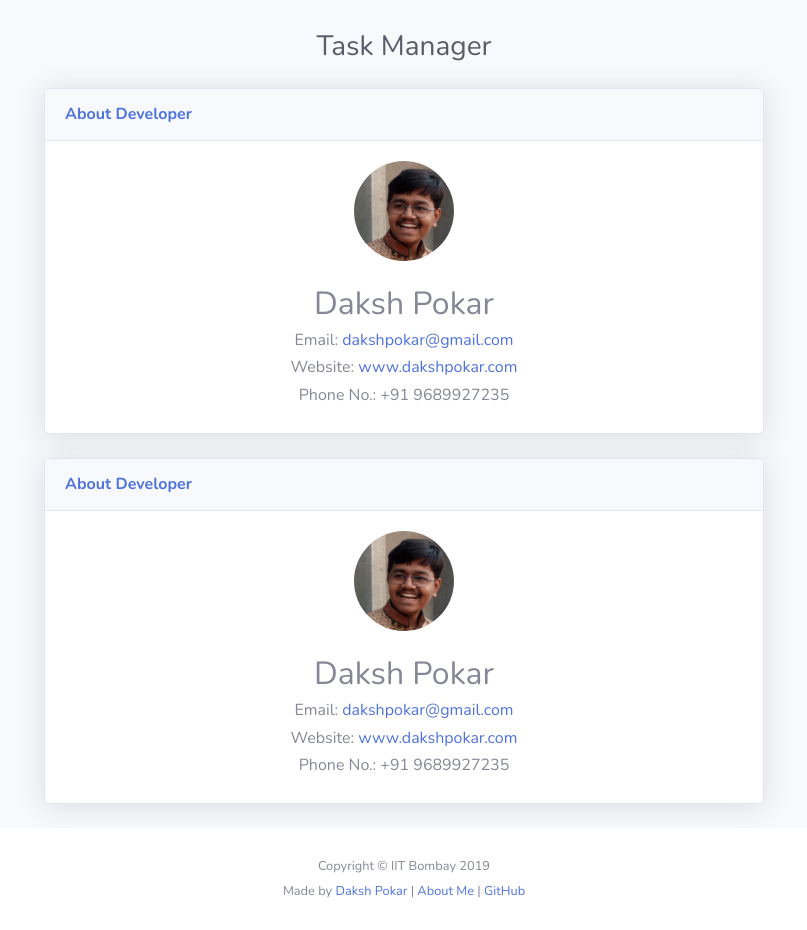
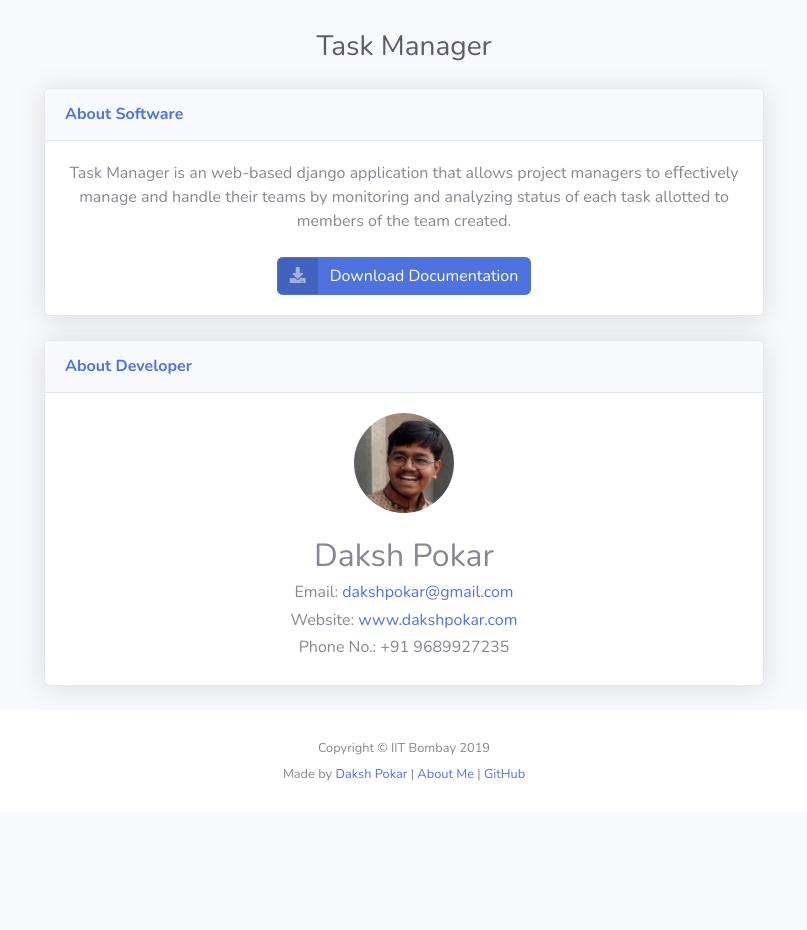
Before and after one commit to dakshpokar/TaskManager, a Django app: page /about/ in a window 1280 px wide. Shown: the whole page, without its empty margins (236-1043 px from the left). After the commit the page ends 781 px from the top, so only its background shows below. Run offline with Django 3.2, Linux system fonts and the light colour scheme; some libraries are stand-ins or nearby versions.

Commit message:
Added Documentation Download button

```diff
--- a/TaskManager/TM/templates/about.html
+++ b/TaskManager/TM/templates/about.html
@@ -59,16 +59,17 @@
                             </span>
                     <div class="card shadow mb-4 mt-4">
                             <div class="card-header py-3">
-                                <h6 class="m-0 font-weight-bold text-primary">About Developer</h6>
+                                <h6 class="m-0 font-weight-bold text-primary">About Software</h6>
                             </div>
                             <div class="card-body text-center">
-                                <img class="img-profile rounded-circle mb-4" style="height: 100px" src="/media/daksh.jpeg">
-                                <h2>Daksh Pokar</h2>
-                                <h6>Email: <a href="mailto:dakshpokar@gmail.com">dakshpokar@gmail.com</a></h6>
-                                <h6>Website: <a href="http://dakshpokar.com">www.dakshpokar.com</a></h6>
-                                <h6>Phone No.: +91 9689927235</h6>
-
-                            </div>
+                                    Task Manager is an web-based django application that allows project managers to eﬀectively manage and handle their teams by monitoring and analyzing status of each task allotted to members of the team created.
+                                    <br><br><a href="{% static 'Documentation.pdf' %}" class="btn btn-primary btn-icon-split">
+                                            <span class="icon text-white-50">
+                                              <i class="fas fa-download"></i>
+                                            </span>
+                                            <span class="text">Download Documentation</span>
+                                          </a>
+                                </div>
                             </div>
                 <div class="card shadow mb-4 mt-4">
                     <div class="card-header py-3">
```
Also changed, not shown: 2 other files.
